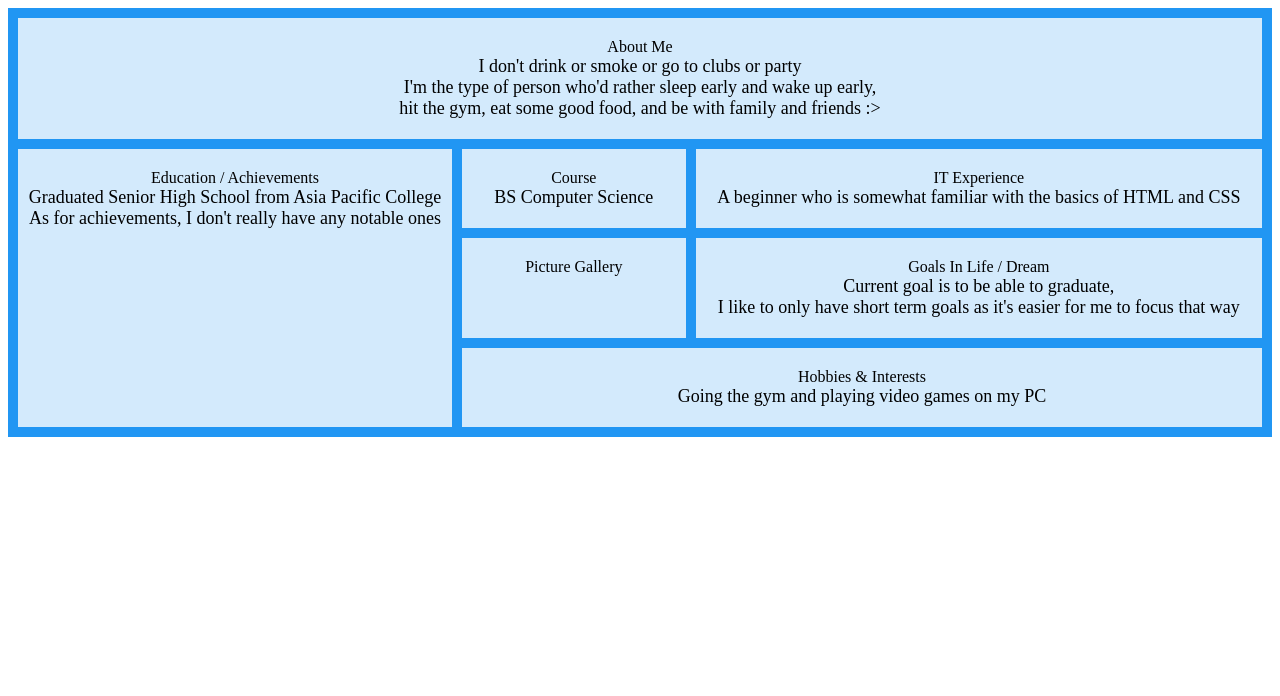
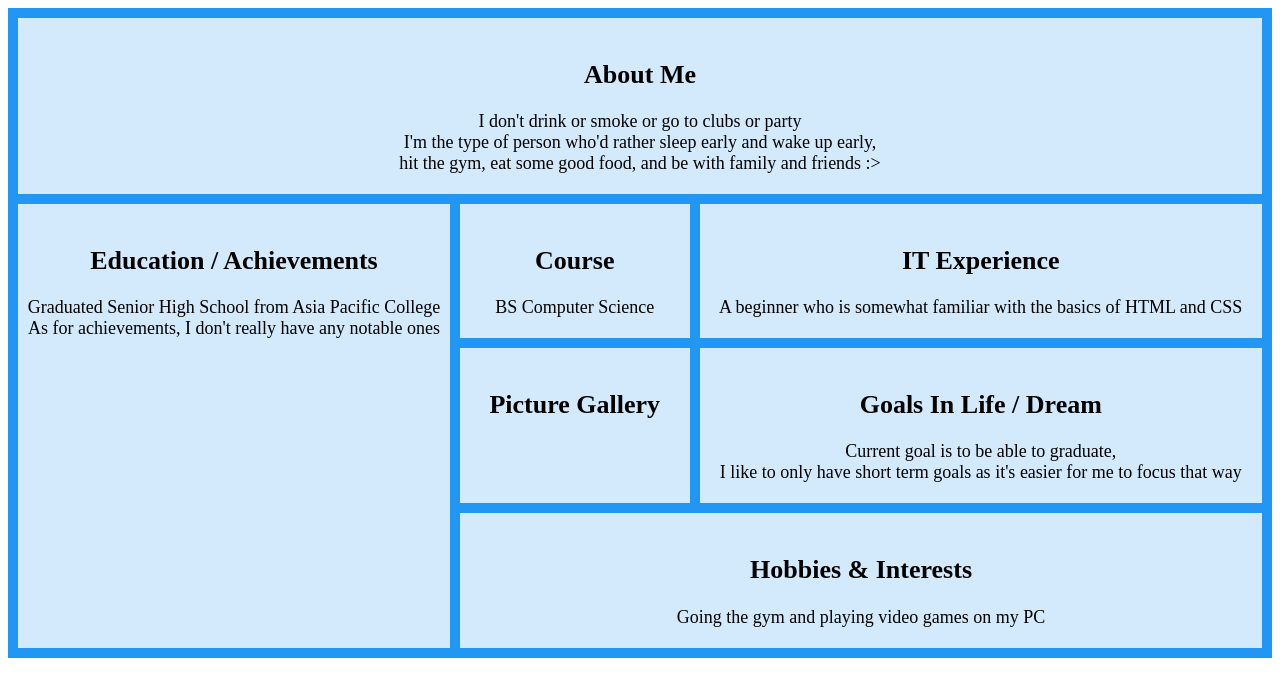
Before and after one commit to apcciesguerra/webprogSS231-personal-website, a plain HTML site: page home/index.html in a window 1280 px wide. Drawn offline with Linux system fonts and the light colour scheme.

Commit message:
Fixed h2

```diff
--- a/home/css/grid.css
+++ b/home/css/grid.css
@@ -25,7 +25,7 @@
 }
 
 .grid-container > div h2 {
-    font-size: 40px;
+    font-size: 26px;
   }
 
 .grid-container > div p {
--- a/home/index.html
+++ b/home/index.html
@@ -8,29 +8,29 @@
 <center>
 
     <div class="grid-container">
-        <div class="item1">About Me
+        <div class="item1"><h2>About Me</h2>
           <p>I don't drink or smoke or go to clubs or party</p>
           <p>I'm the type of person who'd rather sleep early and wake up early,</p>
           <p>hit the gym, eat some good food, and be with family and friends :></p>
         </div>
-        <div class="item2">Education / Achievements
+        <div class="item2"><h2>Education / Achievements </h2>
           <p>Graduated Senior High School from Asia Pacific College</p>
           <p>As for achievements, I don't really have any notable ones</p>
         </div>
-        <div class="item3">Course
+        <div class="item3"><h2>Course</h2>
           <p>BS Computer Science</p>
         </div>
-        <div class="item4">IT Experience
+        <div class="item4"><h2>IT Experience</h2>
           <p>A beginner who is somewhat familiar with the basics of HTML and CSS</p>
         </div>
-        <div class="item5">Hobbies & Interests
+        <div class="item5"><h2>Hobbies & Interests</h2>
           <p>Going the gym and playing video games on my PC</p>
         </div>
-        <div class="item6">Goals In Life / Dream
+        <div class="item6"><h2>Goals In Life / Dream </h2>
           <p>Current goal is to be able to graduate,</p>
           <p>I like to only have short term goals as it's easier for me to focus that way</p>
         </div>
-        <div class="item7">Picture Gallery</div>
+        <div class="item7"><h2>Picture Gallery</h2></div>
       </div>
 
 </center>
```
